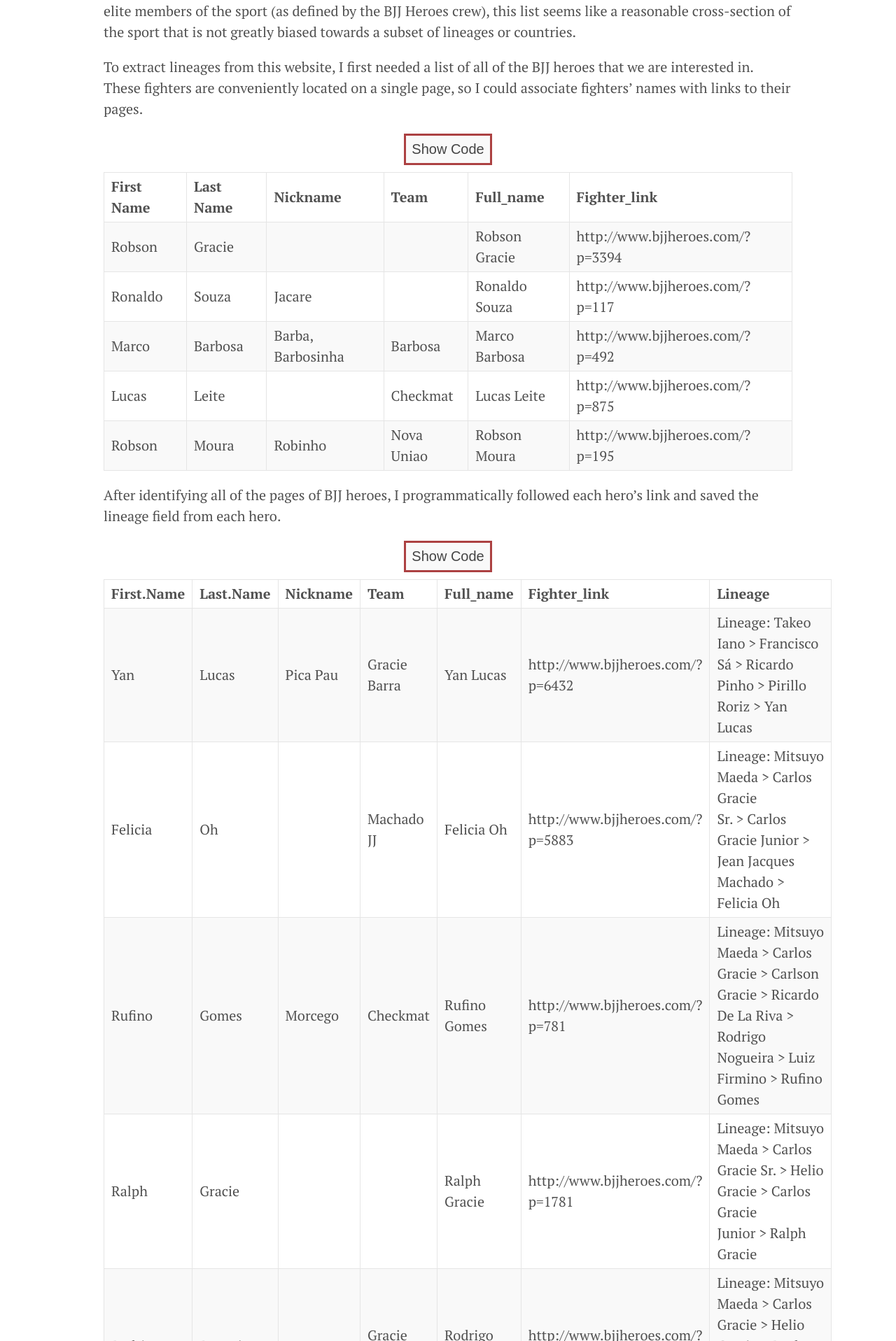
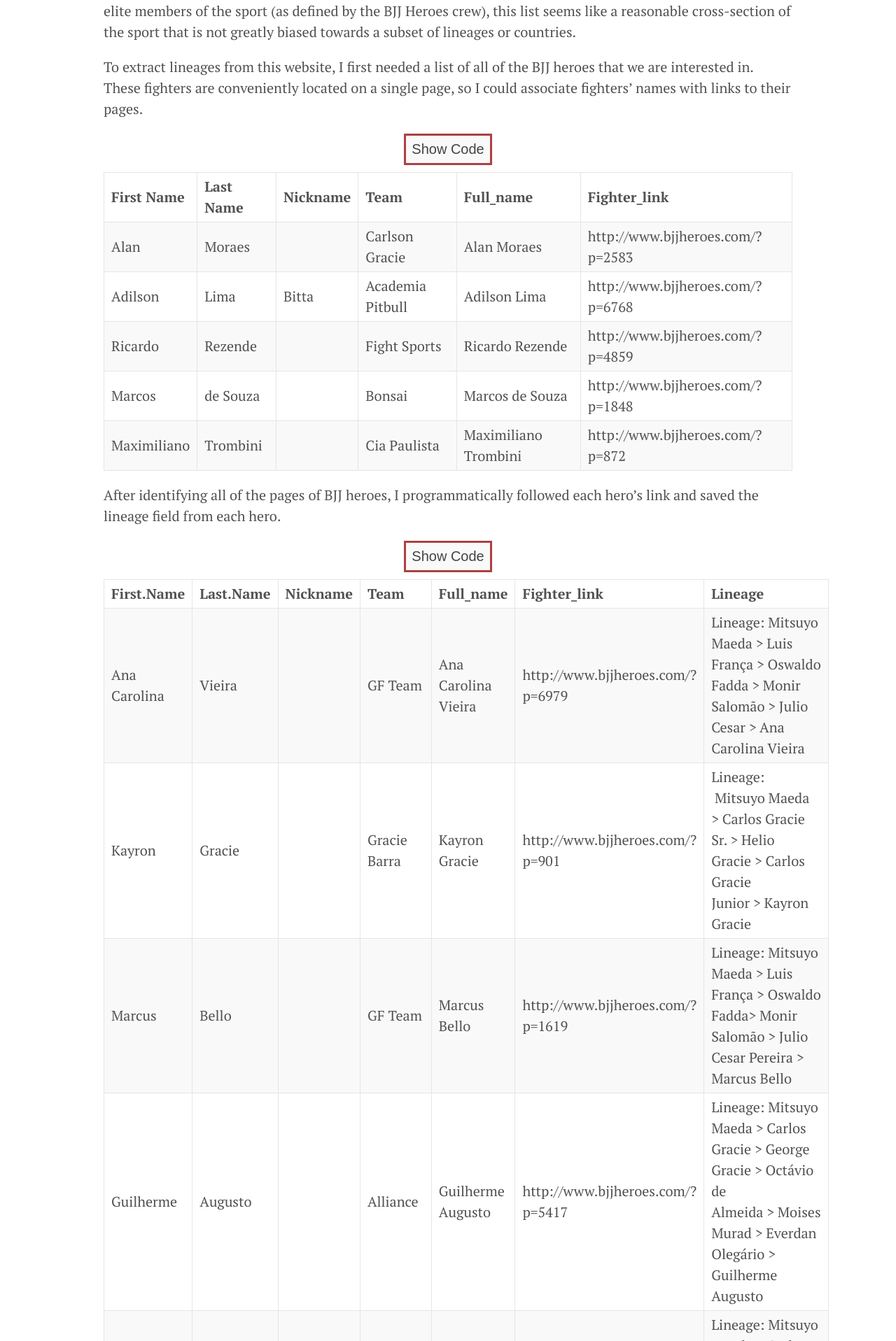
Before and after one commit to fightprior/fightprior.github.io, a Jekyll site: the page built from _posts/2016-12-29-BJJ_family.md, in a window 1280 px wide. Shown: the part 867-2784 px from the top of the page at 70% size. Built offline with Jekyll 4.4.1, drawn with Linux system fonts in a browser that asks for light colours; comment, search, counter and statistics services are not loaded; some of the changed text lies outside the part shown.

Commit message:
updated appearance of codeblocks on mobile, minor corrections to BJJ tree

````diff
--- a/_posts/2016-12-29-BJJ_family.md
+++ b/_posts/2016-12-29-BJJ_family.md
@@ -80,13 +80,13 @@
 
 
 
-|First Name |Last Name |Nickname          |Team       |Full_name     |Fighter_link                     |
-|:----------|:---------|:-----------------|:----------|:-------------|:--------------------------------|
-|Robson     |Gracie    |                  |           |Robson Gracie |http://www.bjjheroes.com/?p=3394 |
-|Ronaldo    |Souza     |Jacare            |           |Ronaldo Souza |http://www.bjjheroes.com/?p=117  |
-|Marco      |Barbosa   |Barba, Barbosinha |Barbosa    |Marco Barbosa |http://www.bjjheroes.com/?p=492  |
-|Lucas      |Leite     |                  |Checkmat   |Lucas Leite   |http://www.bjjheroes.com/?p=875  |
-|Robson     |Moura     |Robinho           |Nova Uniao |Robson Moura  |http://www.bjjheroes.com/?p=195  |
+|First Name  |Last Name |Nickname |Team             |Full_name            |Fighter_link                     |
+|:-----------|:---------|:--------|:----------------|:--------------------|:--------------------------------|
+|Alan        |Moraes    |         |Carlson Gracie   |Alan Moraes          |http://www.bjjheroes.com/?p=2583 |
+|Adilson     |Lima      |Bitta    |Academia Pitbull |Adilson Lima         |http://www.bjjheroes.com/?p=6768 |
+|Ricardo     |Rezende   |         |Fight Sports     |Ricardo Rezende      |http://www.bjjheroes.com/?p=4859 |
+|Marcos      |de Souza  |         |Bonsai           |Marcos de Souza      |http://www.bjjheroes.com/?p=1848 |
+|Maximiliano |Trombini  |         |Cia Paulista     |Maximiliano Trombini |http://www.bjjheroes.com/?p=872  |
 
 After identifying all of the pages of BJJ heroes, I programmatically followed each hero’s link and saved the lineage field from each hero.
 
@@ -130,13 +130,13 @@
 
 
 
-|First.Name |Last.Name |Nickname |Team           |Full_name      |Fighter_link                     |Lineage                                                                                                                       |
-|:----------|:---------|:--------|:--------------|:--------------|:--------------------------------|:-----------------------------------------------------------------------------------------------------------------------------|
-|Yan        |Lucas     |Pica Pau |Gracie Barra   |Yan Lucas      |http://www.bjjheroes.com/?p=6432 |Lineage: Takeo Iano > Francisco Sá > Ricardo Pinho > Pirillo Roriz > Yan Lucas                                                |
-|Felicia    |Oh        |         |Machado JJ     |Felicia Oh     |http://www.bjjheroes.com/?p=5883 |Lineage: Mitsuyo Maeda > Carlos Gracie Sr. > Carlos Gracie Junior > Jean Jacques Machado > Felicia Oh                         |
-|Rufino     |Gomes     |Morcego  |Checkmat       |Rufino Gomes   |http://www.bjjheroes.com/?p=781  |Lineage: Mitsuyo Maeda > Carlos Gracie > Carlson Gracie > Ricardo De La Riva > Rodrigo Nogueira > Luiz Firmino > Rufino Gomes |
-|Ralph      |Gracie    |         |               |Ralph Gracie   |http://www.bjjheroes.com/?p=1781 |Lineage: Mitsuyo Maeda > Carlos Gracie Sr. > Helio Gracie > Carlos Gracie Junior > Ralph Gracie                               |
-|Rodrigo    |Pagani    |         |Gracie Humaita |Rodrigo Pagani |http://www.bjjheroes.com/?p=4993 |Lineage: Mitsuyo Maeda > Carlos Gracie > Helio Gracie > Royler Gracie > Saulo Ribeiro > Rodrigo Pagani                        |
+|First.Name   |Last.Name |Nickname |Team                 |Full_name           |Fighter_link                     |Lineage                                                                                                                                         |
+|:------------|:---------|:--------|:--------------------|:-------------------|:--------------------------------|:-----------------------------------------------------------------------------------------------------------------------------------------------|
+|Ana Carolina |Vieira    |         |GF Team              |Ana Carolina Vieira |http://www.bjjheroes.com/?p=6979 |Lineage: Mitsuyo Maeda > Luis França > Oswaldo Fadda > Monir Salomão > Julio Cesar > Ana Carolina Vieira                                        |
+|Kayron       |Gracie    |         |Gracie Barra         |Kayron Gracie       |http://www.bjjheroes.com/?p=901  |Lineage:  Mitsuyo Maeda > Carlos Gracie Sr. > Helio Gracie > Carlos Gracie Junior > Kayron Gracie                                               |
+|Marcus       |Bello     |         |GF Team              |Marcus Bello        |http://www.bjjheroes.com/?p=1619 |Lineage: Mitsuyo Maeda > Luis França > Oswaldo Fadda> Monir Salomão > Julio Cesar Pereira > Marcus Bello                                        |
+|Guilherme    |Augusto   |         |Alliance             |Guilherme Augusto   |http://www.bjjheroes.com/?p=5417 |Lineage: Mitsuyo Maeda > Carlos Gracie > George Gracie > Octávio de Almeida > Moises Murad > Everdan Olegário > Guilherme Augusto               |
+|Gary         |Tonon     |         |Renzo Gracie Academy |Gary Tonon          |http://www.bjjheroes.com/?p=5649 |Lineage: Mitsuyo Maeda > Carlos Gracie Sr. > Helio Gracie > Carlos Gracie Junior > Renzo Gracie > Ricardo Almeida (> Tom deBlass) > Garry Tonon |
 
 Each hero’s lineage is stored as a string, like "lineage: master’s master > master > student" (with some other variations), that contains the overall lineage of each hero. It is useful to think about these lineages as networks where direct connections between masters and their students are parent-child relationships. Links that span multiple parent-child links are termed ancestor-descendent relationships.
 
@@ -240,18 +240,18 @@
 
 
 
-|Fighter_link                     |Master            |Student                      | Level|  n|
-|:--------------------------------|:-----------------|:----------------------------|-----:|--:|
-|http://www.bjjheroes.com/?p=6836 |Amal Easton       |John Combs                   |     6|  1|
-|http://www.bjjheroes.com/?p=2358 |Carlos Machado    |Klay Pittman                 |     5|  1|
-|http://www.bjjheroes.com/?p=537  |Waldomiro Perez   |Maximiliano Trombini         |     6|  1|
-|http://www.bjjheroes.com/?p=7399 |Andre Pederneiras |Jair Lourenço/Gustavo Dantas |     4|  1|
-|http://www.bjjheroes.com/?p=6368 |Jonatas Gurgel    |Kevin Mahecha                |     6|  1|
-|http://www.bjjheroes.com/?p=6246 |Carlos Gracie Jr  |Ailson Brites                |     4|  1|
-|http://www.bjjheroes.com/?p=4676 |Roberto Correa    |Renato Miragaia              |     4|  1|
-|http://www.bjjheroes.com/?p=6366 |João Roque        |Jonatas Gurgel               |     5|  3|
-|http://www.bjjheroes.com/?p=3357 |Roberto Traven    |Jose Mario Queiroga          |     6|  1|
-|http://www.bjjheroes.com/?p=2013 |Marcos Chuck      |Igor Rodrigues               |     7|  1|
+|Fighter_link                     |Master             |Student               | Level|  n|
+|:--------------------------------|:------------------|:---------------------|-----:|--:|
+|http://www.bjjheroes.com/?p=781  |Ricardo De La Riva |Rodrigo Nogueira      |     4|  1|
+|http://www.bjjheroes.com/?p=1577 |Leonardo Vieira    |Rafael Heck           |     6|  1|
+|http://www.bjjheroes.com/?p=1604 |Leonardo Vieira    |Nivaldo Oliveira      |     6|  1|
+|http://www.bjjheroes.com/?p=6046 |John Lewis         |Gazzy Parman          |     5|  1|
+|http://www.bjjheroes.com/?p=6064 |John Lewis         |Steve da Silva        |     5|  1|
+|http://www.bjjheroes.com/?p=4430 |Cesar Guimaraes    |Fabiano Gaudio        |     6|  2|
+|http://www.bjjheroes.com/?p=2560 |Leoni Nascimento   |Luiz Dias             |     4|  1|
+|http://www.bjjheroes.com/?p=2206 |Julio Lima         |Sandro Lima           |     5|  1|
+|http://www.bjjheroes.com/?p=1174 |Kazuo Yoshida      |Evaldo Luiz “Serrinha |     1|  1|
+|http://www.bjjheroes.com/?p=7077 |Wilson Mattos      |Manoel Costa          |     4|  1|
 
 Having aggregated all master-student relationships, I could move to visualizing the overlapping lineages of heroes; however, there are currently inconsistencies in the data that would muddy the results. This problem can be seen by looking at Mitsuyo Maeda, one of the founders of the sport who is an ancestor of almost all fighters in this dataset.
 
@@ -796,5 +797,5 @@
 d3_bjj_tree <- networkD3::hierNetwork(BJJ_tree, type = "tree.radial",
                        zoomable = T, collapsible = T,
                        height = 2000, width = 2000, radius = 3, margin = 0)
-#networkD3::saveNetwork(d3_bjj_tree, file = "BJJfamilytree.html")
+networkD3::saveNetwork(d3_bjj_tree, file = "BJJfamilytree.html")
 {% endhighlight %}
--- a/_source/2016-12-29-BJJ_family.Rmd
+++ b/_source/pastRmd_dontRegen/2016-12-29-BJJ_family.Rmd
@@ -708,5 +709,5 @@
 d3_bjj_tree <- networkD3::hierNetwork(BJJ_tree, type = "tree.radial",
                        zoomable = T, collapsible = T,
                        height = 2000, width = 2000, radius = 3, margin = 0)
-#networkD3::saveNetwork(d3_bjj_tree, file = "BJJfamilytree.html")
+networkD3::saveNetwork(d3_bjj_tree, file = "BJJfamilytree.html")
 ```
--- a/index.html
+++ b/index.html
@@ -1,6 +1,6 @@
 ---
 layout: default
-title: Home
+title: Posts
 ---
 
 <div class="posts">
--- a/public/css/extras.css
+++ b/public/css/extras.css
@@ -61,9 +61,21 @@
     display: none;
 }
 
-figure.highlight {
-    padding: 0 18px;
+.highlight {
+    margin 0px auto;
+    padding: 0px;
     background-color: white;
+}
+@media (min-width: 0em) {
+    .highlight {
+        margin: 0px;
+    }
+}
+@media (min-width: 38em) {
+    .highlight {
+        padding: 0 18px;
+        margin: 10px;
+    }
 }
 
 figure.highlight.hide {
````
Also changed, not shown: other parts of _posts/2016-12-29-BJJ_family.md (+3 -2 lines), other parts of _source/pastRmd_dontRegen/2016-12-29-BJJ_family.Rmd (+2 -1 lines), apps/BJJfamilytree.html (+3 -3 lines), figure/source/2016-12-29-BJJ_family/static_tree-1.png, 7 other files.
